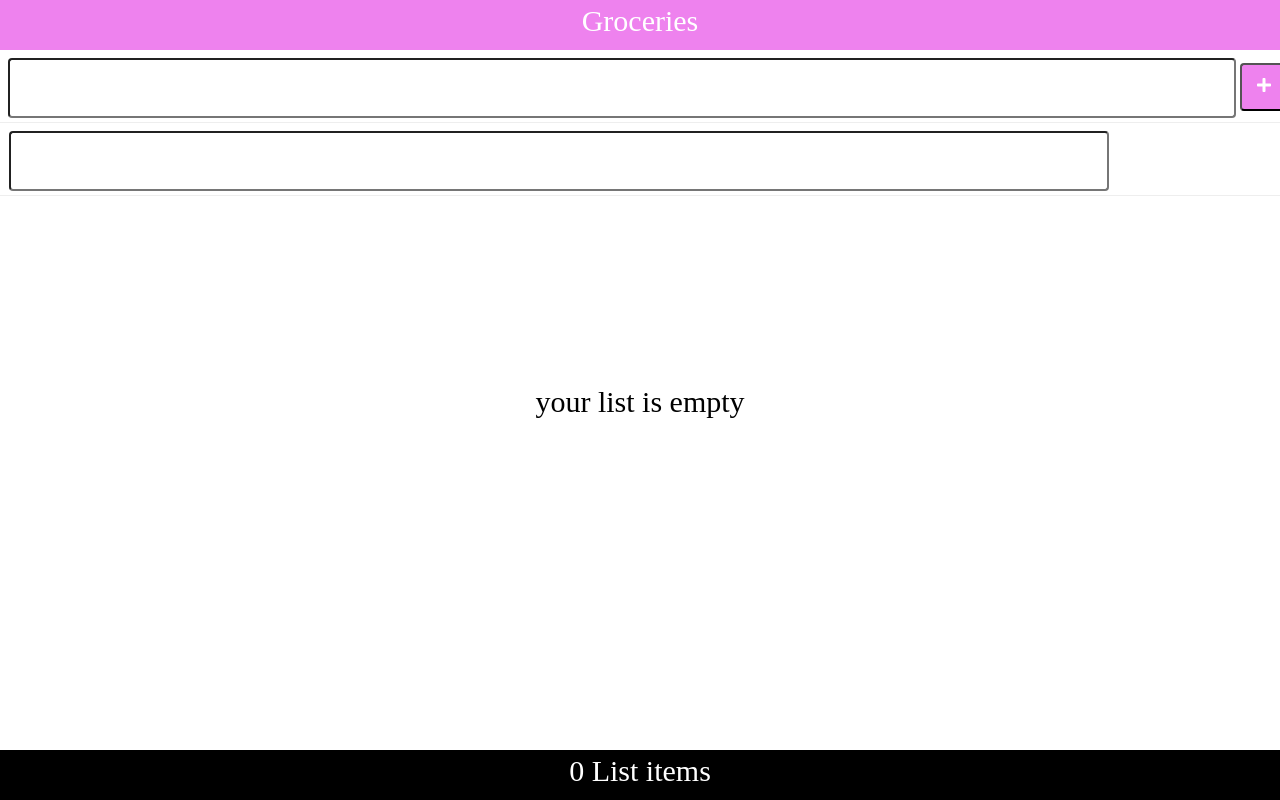
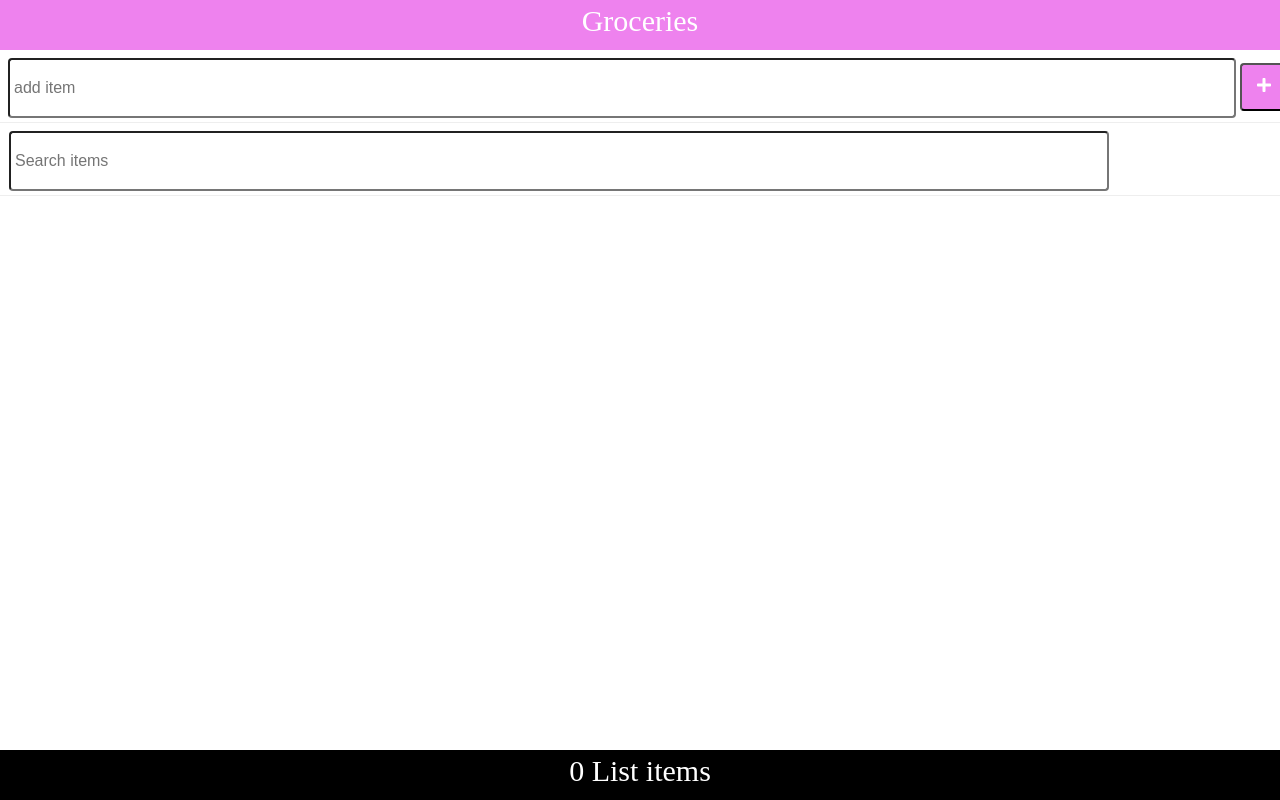
Before and after one commit to Esanayobami/react-tut-1, a React (Create React App) app in the folder reactjs-tut/: page / in a window 1280 px wide. Built offline with nearby package versions, Linux system fonts and the light colour scheme.

Commit message:
some extra bugs

```diff
--- a/reactjs-tut/src/App.js
+++ b/reactjs-tut/src/App.js
@@ -3,50 +3,47 @@ import Content from "./Content";
 import Header from "./Header";
 import AddItem from "./AddItem";
 import Footer from "./Footer";
-import { useState } from "react";
+import { useState , useEffect } from "react";
 import SearchItems from "./SearchItems";
 
 function App() {
 
         // an empty array was created to prevent error
-        const [items , setItems] = useState(
-        JSON.parse(localStorage.getItem("shoppinglist")) || []
+      const [items , setItems] = useState(JSON.parse(localStorage.getItem("shoppingList")) || [] );
+      const [newItem , setNewItem] = useState("");
+      const [search , setSearch] = useState("");
 
-      );
-      const [newItem , setNewItem] = useState(" ");
-      const [search , setSearch] = useState(" ");
+    useEffect(() =>{
+      localStorage.setItem("shoppingList" , JSON.stringify(items));
+    } ,[items])
 
-      const setAndSaveItems = (newItems) => {
-        setItems(newItems);
-        localStorage.setItem("shoppinglist" , JSON.stringify(newItems));
-      }
+
 
       const addItem = (item) => {
         const id = items.length ? items[items.length - 1].id + 1 : 1;
         const myNewItem = { id, checked: false, item };
         const listItems = [...items, myNewItem];
-        setAndSaveItems(listItems);
+        setItems(listItems);
       }
 
 
 
       const handleCheck = (id) => {
         const listItems = items.map((item) => item.id === id ? {...item ,checked : !item.checked} : item );
-        setAndSaveItems(listItems);
+        setItems(listItems);
       }
 
       const handleDelete = (id) =>{
         const listItems = items.filter((item) => item.id !== id);
-        setAndSaveItems(listItems);
+        setItems(listItems);
       }
       const handleSubmit = (e) =>{
         e.preventDefault();
         if(!newItem.trim()) return;
-        addItem(newItem);
+        addItem(newItem.trim());
         setNewItem("");
+      }
 
-
-      }
   return (
     <div className="App">
       <Header title="Groceries" />
@@ -61,12 +58,26 @@ function App() {
         search={search}
         setSearch={setSearch}
        />
-     {/* buggyy */}
-     <Content
-        items={items.filter(item => ((item.item).toLowerCase()).includes(search.toLowerCase()))}
-        handleCheck={handleCheck}
-        handleDelete={handleDelete}
-      />
+
+{items.length ? (
+  <Content
+    items={items.filter((item) => (item.item.toLowerCase()).includes(search.toLowerCase()))}
+    handleCheck={handleCheck}
+    handleDelete={handleDelete}
+  />
+) : (
+  <p>No items to display</p>
+)}
+
+
+
+
+
+
+
+
+
+
 
       <Footer length={items.length} />
 
```
Also changed, not shown: reactjs-tut/public/robots.txt (deleted).
